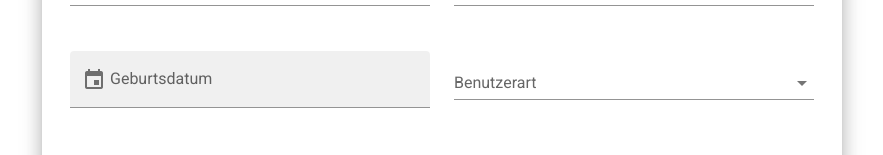
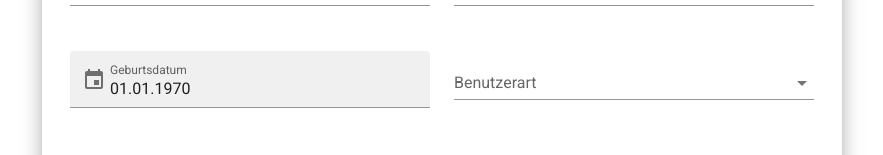
Before and after one commit to ptr-app/easy-book-management, a Vue app in the folder frontend/: page /register in a window 1280 px wide. Shown: the part 196-351 px from the top of the page, without its empty margins (198-1081 px from the left). Built offline with nearby package versions, Linux system fonts and the light colour scheme.

Commit message:
set default birthdate to 1.1.1970

```diff
--- a/frontend/src/pages/register/index.vue
+++ b/frontend/src/pages/register/index.vue
@@ -274,7 +274,7 @@ export default {
       user: {
         loginName: '',
         name: '',
-        birthdate: undefined,
+        birthdate: '1970-01-01',
         password: '',
         confirmPassword: '',
         schoolName: '',
```
